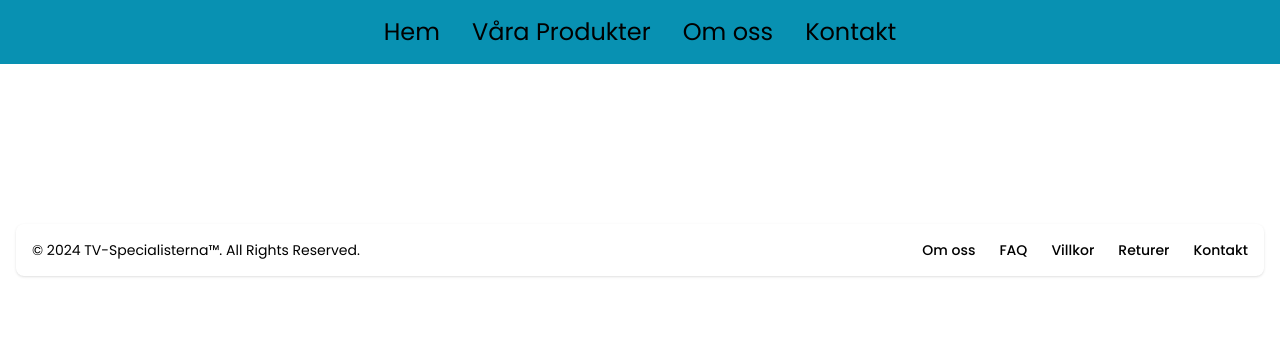
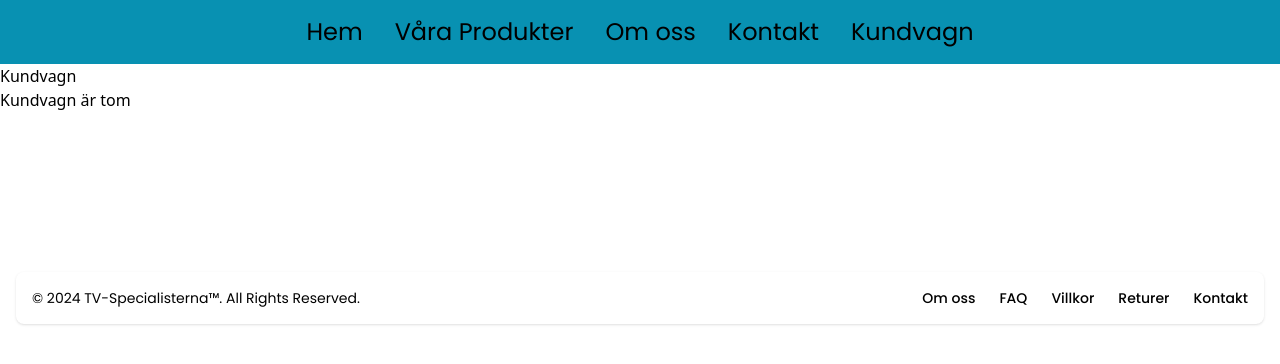
Before and after one commit to MalteNord/frontend-2-assignment, a React (Vite) app: page /cart in a window 1280 px wide. Shown: the top 364 px of the page. Built offline with nearby package versions, Linux system fonts and the light colour scheme.

Commit message:
coden till Cart

```diff
--- a/src/App.jsx
+++ b/src/App.jsx
@@ -28,6 +28,8 @@ import "./index.css"
         <Route exact path="/faq" element={<FAQ />}/>
         <Route exact path="/terms" element={<Terms />}/>
         <Route exact path="/returns" element={<Returns />}/>
+        <Route exact path="/cart" element={<Cart />}/>
+
       </Routes>
       <Footer />
     </Router>
--- a/src/components/cart.jsx
+++ b/src/components/cart.jsx
@@ -1,13 +1,44 @@
-import React from "react";
+
 import "../index.css";
 import Products from "../pages/Products";
 
-function Cart(){
-    return(
-        <>
+import React from 'react';
 
-        </>
-    )
-}
+const Cart = () => {
+
+  const [cartItems, setCartItems] = React.useState([]);
+
+
+  const removeFromCart = (itemId) => {
+    const updatedCartItems = cartItems.filter(item => item.id !== itemId);
+    setCartItems(updatedCartItems);
+  };
+
+
+  const calculateTotalPrice = () => {
+    return cartItems.reduce((total, item) => total + item.price, 0);
+  };
+
+  return (
+    <div>
+      <h2>Kundvagn</h2>
+      {cartItems.length === 0 ? (
+        <p>Kundvagn är tom</p>
+      ) : (
+        <div>
+          {cartItems.map(item => (
+            <div key={item.id}>
+              <h3>{item.name}</h3>
+              <p>Pris: ${item.price}</p>
+              <button onClick={() => removeFromCart(item.id)}>Ta bort</button>
+            </div>
+          ))}
+          <p>Totalt: ${calculateTotalPrice()}</p>
+          <button>Checkout</button>
+        </div>
+      )}
+    </div>
+  );
+};
 
 export default Cart;
--- a/src/components/header.jsx
+++ b/src/components/header.jsx
@@ -25,6 +25,10 @@ function Header(){
                         <Link to="/contact">Kontakt</Link>
 
                     </li>
+                    <li className="transition ease-in-out delay-100 hover:translate-y-1 hover:scale-110 hover:text-gray-dark">
+                        <Link to="/cart">Kundvagn</Link>
+
+                    </li>
 
                 </ul>
 
```
